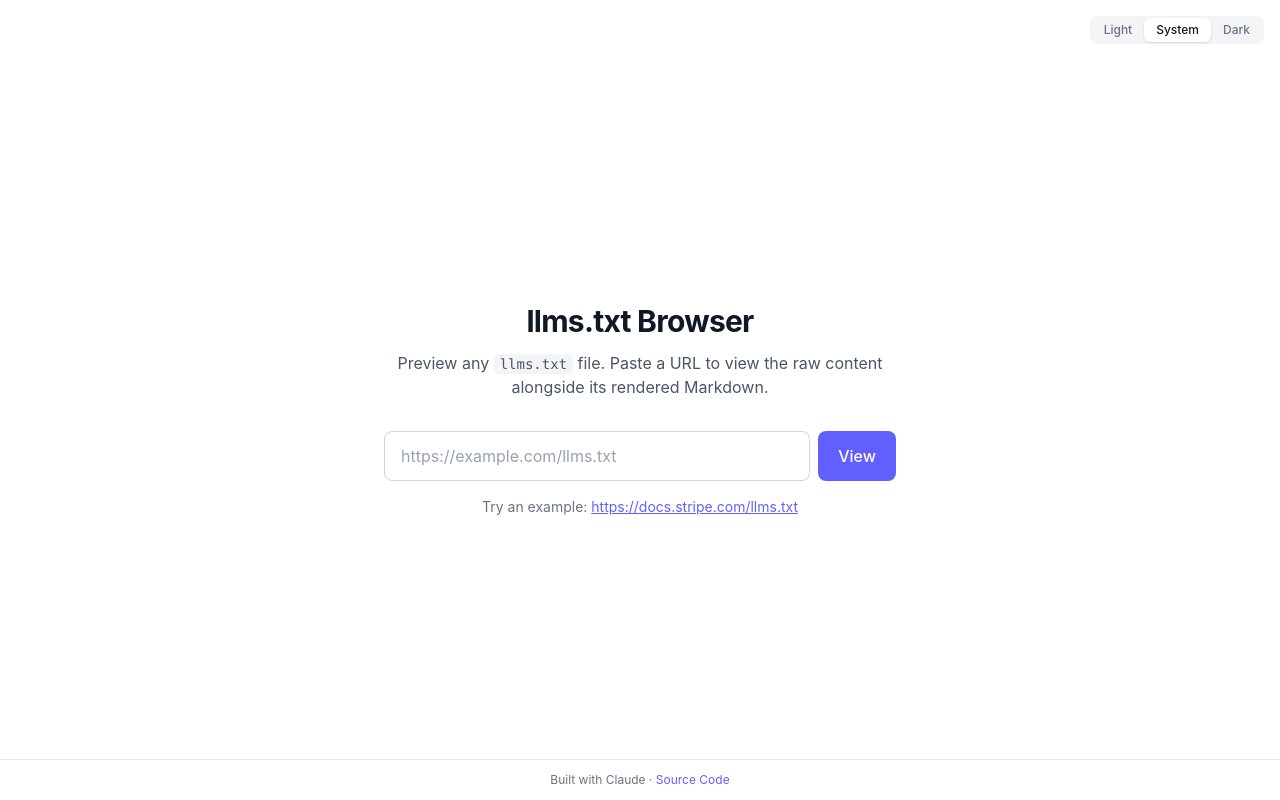
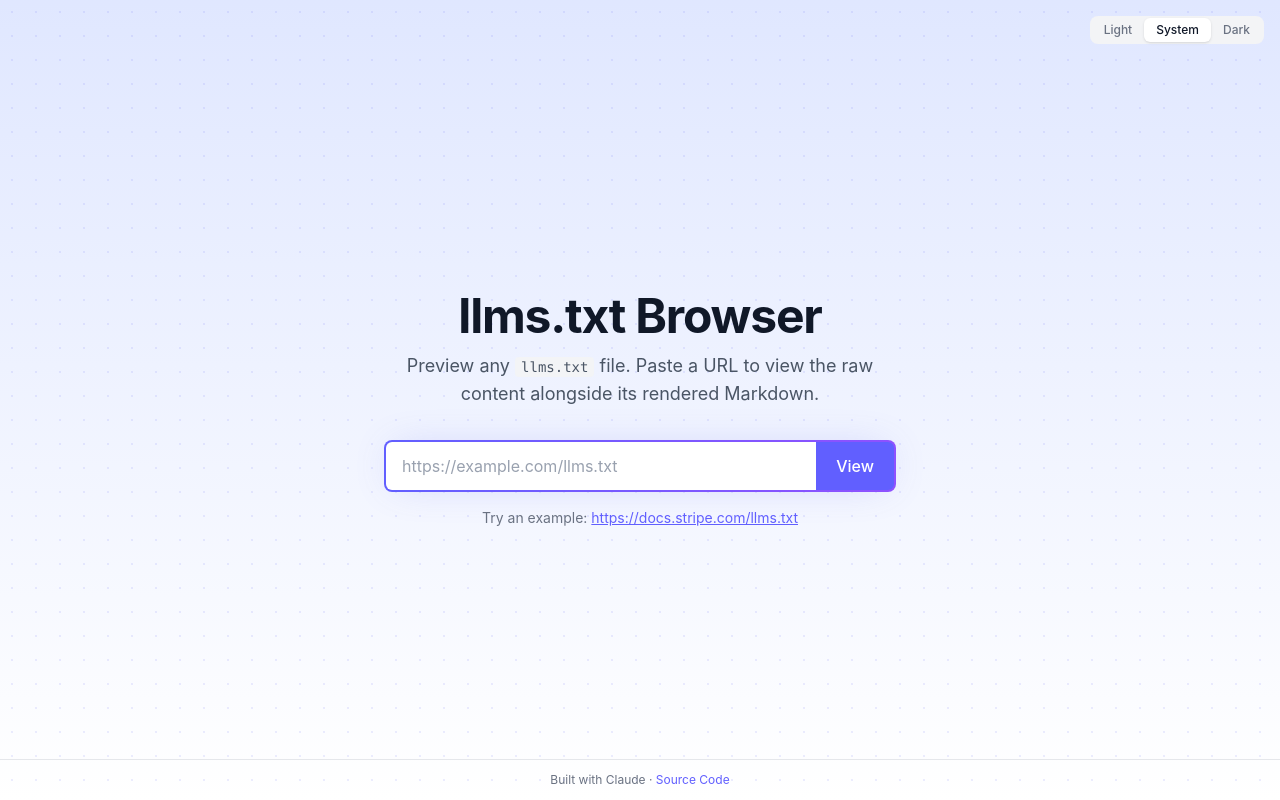
Before and after one commit to raygesualdo/llms-txt-browser, a React (Vite) app: page / in a window 1280 px wide. Built offline with nearby package versions, Linux system fonts and the light colour scheme.

Commit message:
make the landing page prettier

```diff
--- a/src/components/Landing.tsx
+++ b/src/components/Landing.tsx
@@ -39,16 +39,25 @@ export function Landing({
   }
 
   return (
-    <div className="flex h-full flex-col bg-white dark:bg-gray-900">
-      <div className="flex justify-end p-4">
+    <div className="relative flex h-full flex-col overflow-hidden bg-gradient-to-b from-indigo-100 to-white dark:from-gray-950 dark:to-gray-900">
+      {/* Dot pattern overlay */}
+      <div
+        className="pointer-events-none absolute inset-0 opacity-30 dark:opacity-20"
+        style={{
+          backgroundImage:
+            'radial-gradient(circle, rgb(99 102 241 / 0.4) 1px, transparent 1px)',
+          backgroundSize: '24px 24px',
+        }}
+      />
+      <div className="relative flex justify-end p-4">
         <ThemeToggle theme={theme} setTheme={setTheme} />
       </div>
-      <div className="flex min-h-0 flex-1 flex-col items-center justify-center px-4">
+      <div className="relative flex min-h-0 flex-1 flex-col items-center justify-center px-4">
         <div className="w-full max-w-lg text-center">
-          <h1 className="mb-3 text-3xl font-bold tracking-tight text-gray-900 dark:text-gray-100">
+          <h1 className="mb-3 text-4xl font-bold tracking-tight text-gray-900 md:text-5xl dark:text-gray-100">
             llms.txt Browser
           </h1>
-          <p className="mb-8 text-gray-600 dark:text-gray-400">
+          <p className="mb-8 text-lg text-gray-600 dark:text-gray-400">
             Preview any{' '}
             <code className="rounded bg-gray-100 px-1.5 py-0.5 text-sm dark:bg-gray-800">
               llms.txt
@@ -56,7 +65,8 @@ export function Landing({
             file. Paste a URL to view the raw content alongside its rendered
             Markdown.
           </p>
-          <form onSubmit={handleSubmit} className="flex gap-2">
+          <div className="rounded-lg bg-gradient-to-r from-indigo-500 to-violet-500 p-0.5 shadow-[0_0_40px_-12px_rgba(99,102,241,0.3)] dark:shadow-[0_0_40px_-12px_rgba(99,102,241,0.5)]">
+            <form onSubmit={handleSubmit} className="flex">
               <label htmlFor="landing-url" className="sr-only">
                 URL to an llms.txt file
               </label>
@@ -67,16 +77,17 @@ export function Landing({
                 onChange={(e) => setInput(e.target.value)}
                 placeholder="https://example.com/llms.txt"
                 disabled={loading}
-              className="flex-1 rounded-lg border border-gray-300 px-4 py-3 text-base text-gray-900 placeholder:text-gray-400 focus:border-indigo-500 focus:outline-none focus:ring-2 focus:ring-indigo-500 disabled:opacity-60 dark:border-gray-600 dark:bg-gray-800 dark:text-gray-100 dark:placeholder:text-gray-500"
+                className="flex-1 rounded-l-md border-0 bg-white px-4 py-3 text-base text-gray-900 placeholder:text-gray-400 focus:outline-none disabled:opacity-60 dark:bg-gray-800 dark:text-gray-100 dark:placeholder:text-gray-500"
               />
               <button
                 type="submit"
                 disabled={loading}
-              className="rounded-lg bg-indigo-500 px-5 py-3 text-base font-medium text-white hover:bg-indigo-600 focus:outline-none focus:ring-2 focus:ring-indigo-500 focus:ring-offset-2 disabled:opacity-60 dark:focus:ring-offset-gray-900"
+                className="rounded-r-md bg-indigo-500 px-5 py-3 text-base font-medium text-white hover:bg-indigo-600 focus:outline-none disabled:opacity-60"
               >
                 {loading ? 'Loading...' : 'View'}
               </button>
             </form>
+          </div>
           {error && (
             <div className="mt-6">
               <ErrorDisplay error={error} url={input.trim()} />
```
Lines whose indentation alone changed are shown as unchanged.
